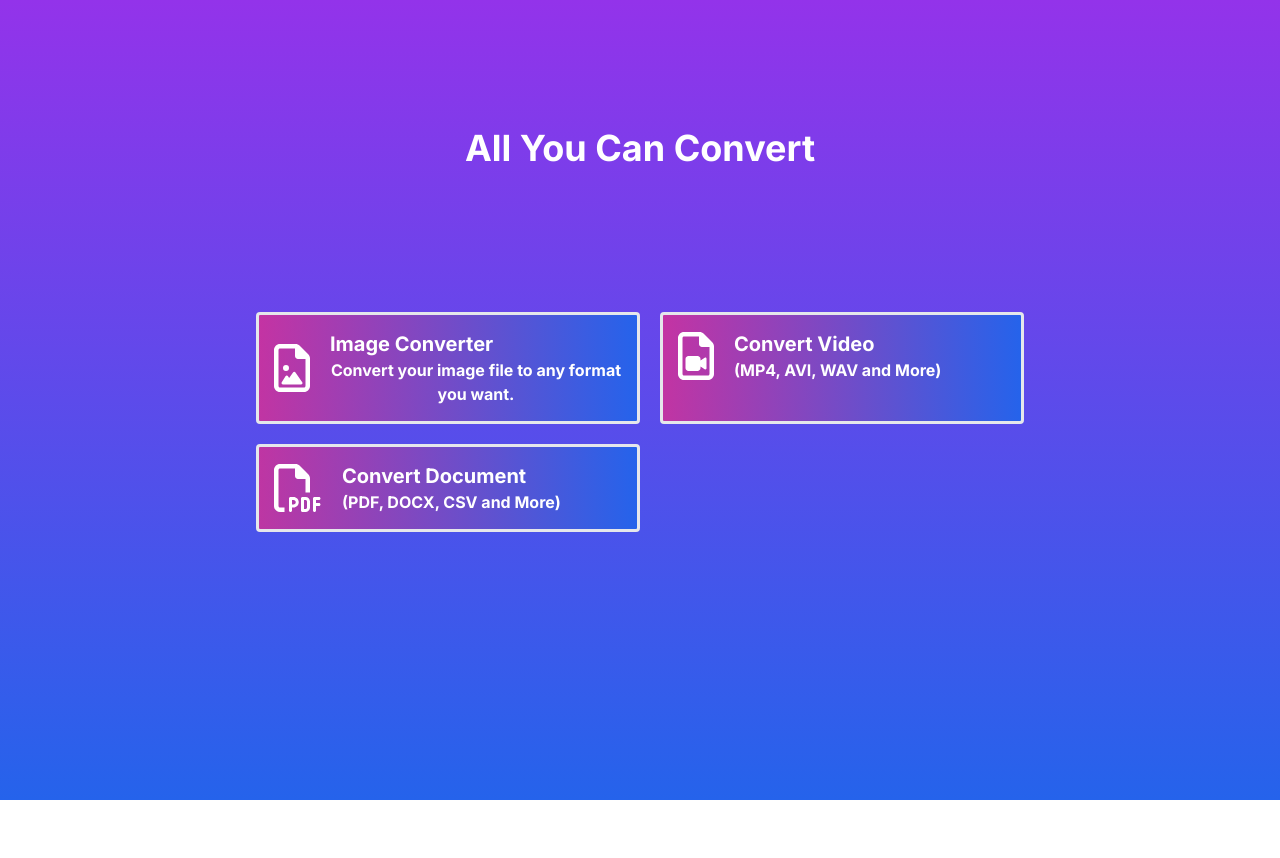
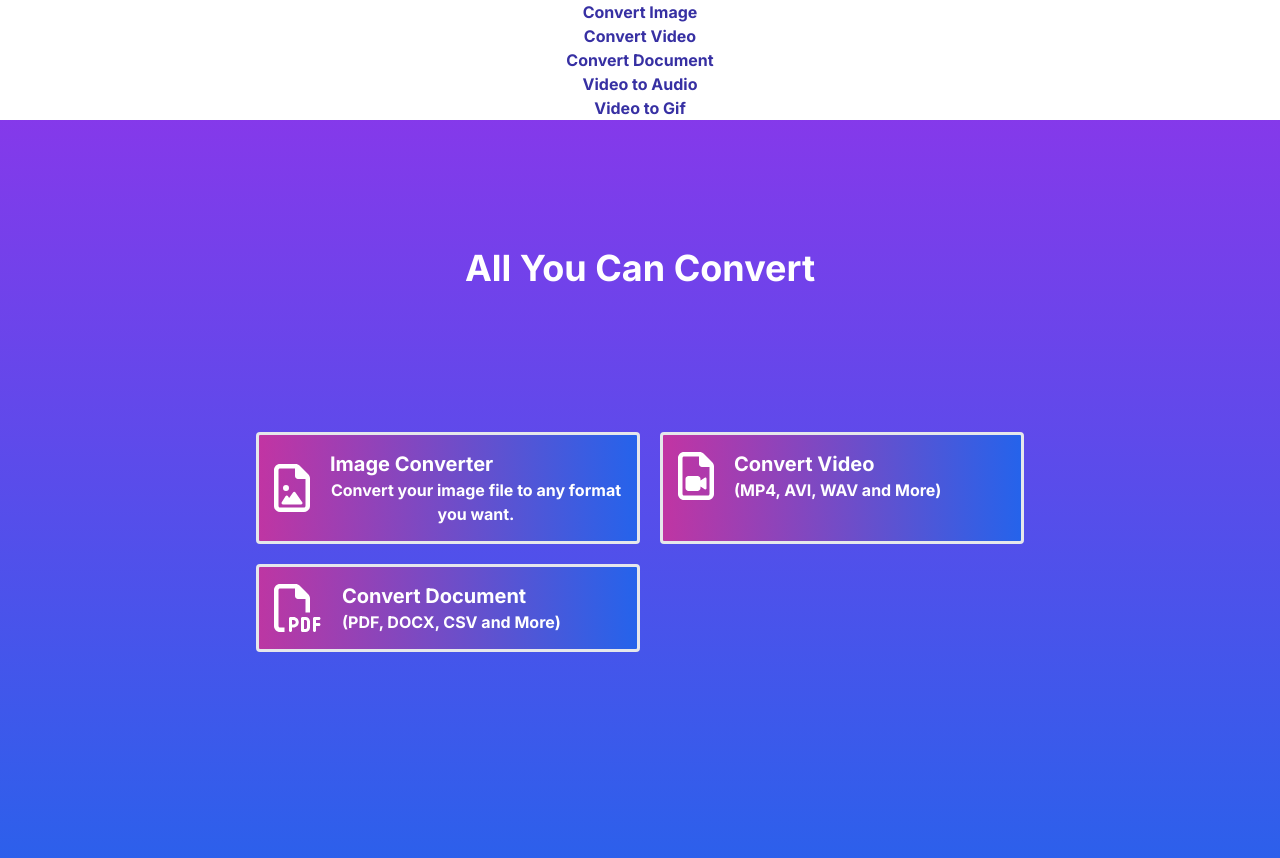
Before and after one commit to ej84/all-converter, a Next.js app: page / in a window 1280 px wide. Shown: the top 858 px of the page. Before the commit the page ends 800 px from the top, so only its background shows below. Built offline with nearby package versions, Linux system fonts and the light colour scheme.

Commit message:
Created a nav bar component.

```diff
--- /dev/null
+++ b/app/components/Nav.jsx
@@ -0,0 +1,17 @@
+import React from "react";
+import Link from "next/link";
+
+const Nav = () => {
+  return (
+    <nav className="grid grid-rows-3 bg-white text-indigo-800 text-center font-bold w-full">
+      <Link href="/convert-image">Convert Image</Link>
+      <Link href="/convert-video">Convert Video</Link>
+      <Link href="/convert-document">Convert Document</Link>
+
+      <Link href="/">Video to Audio</Link>
+      <Link href="/">Video to Gif</Link>
+    </nav>
+  );
+};
+
+export default Nav;
--- a/app/page.jsx
+++ b/app/page.jsx
@@ -9,10 +9,13 @@ import {
   faFilePdf,
 } from "@fortawesome/free-regular-svg-icons";
 import Link from "next/link";
+import Nav from "./components/Nav";
 //import CloudConvert from "cloudconvert";
 
 export default function Home() {
   return (
+    <>
+      <Nav />
       <main className="flex min-h-screen flex-col items-center justify-normal p-32">
         <div className="container mx-auto">
           <div className="flex justify-center">
@@ -82,5 +85,6 @@ export default function Home() {
         </div>*/}
         </div>
       </main>
+    </>
   );
 }
```
Lines whose indentation alone changed are shown as unchanged.
